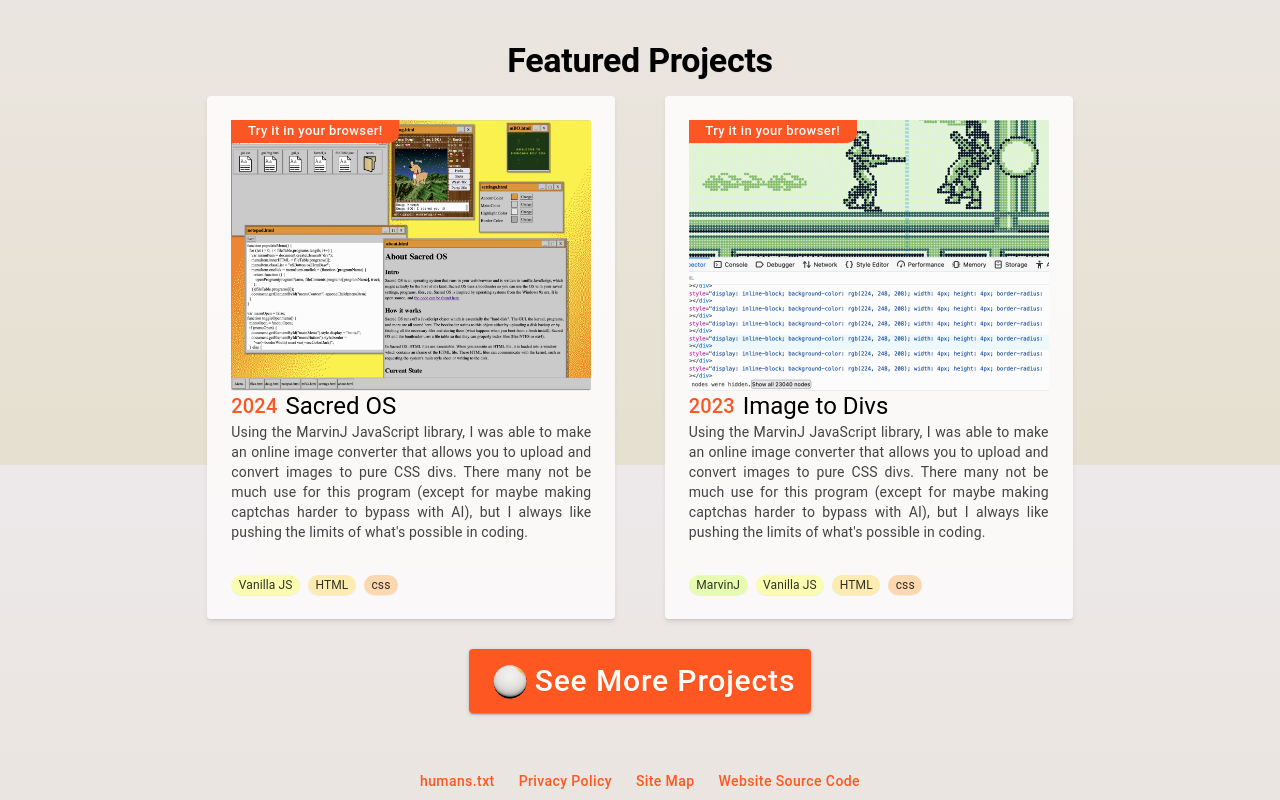
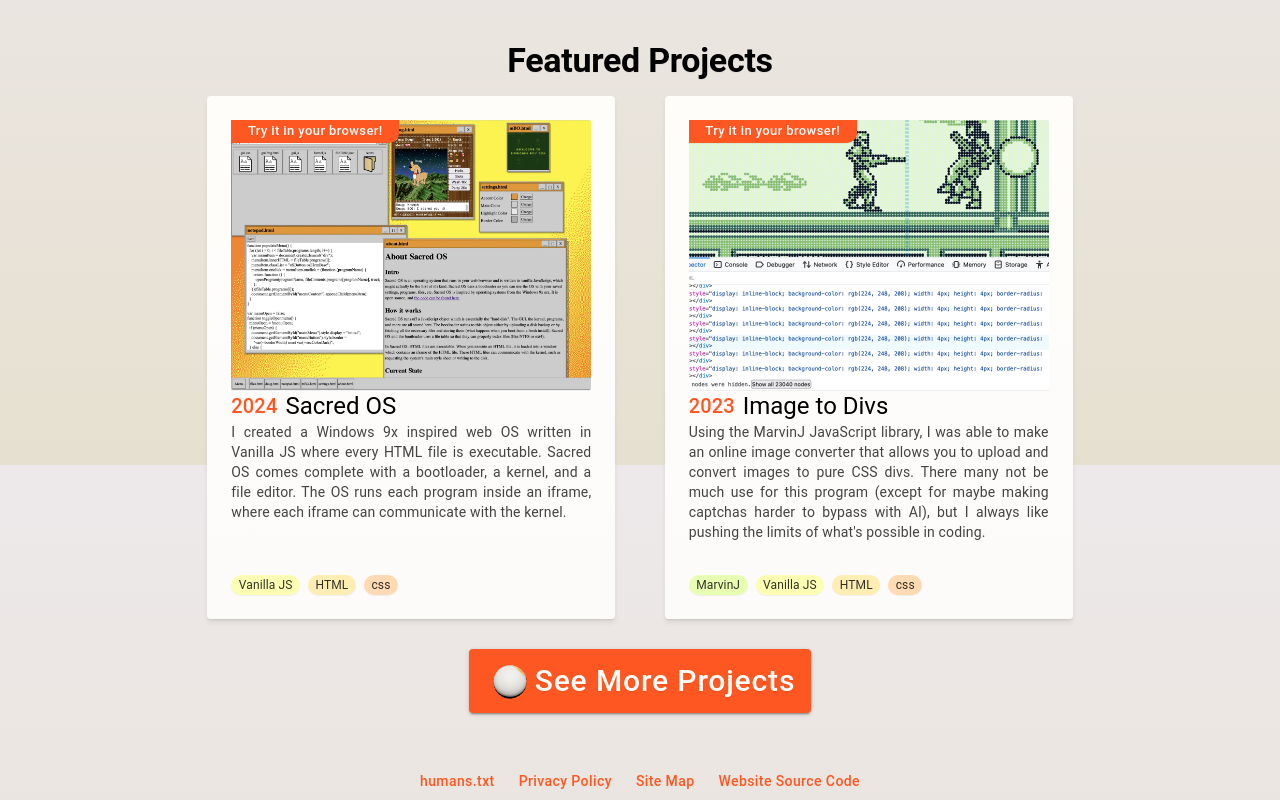
Before and after one commit to M-Valentino/M-Valentino_Node, a Next.js app: page / in a window 1280 px wide. Shown: the part 1935-2735 px from the top of the page. Built offline with nearby package versions, Linux system fonts and the light colour scheme.

Commit message:
added sacredos description

```diff
--- a/src/consts/projectContent.ts
+++ b/src/consts/projectContent.ts
@@ -98,7 +98,7 @@ export const PROJECT_CONTENT = [
     title: PROJECT_TITLES.sacredOS,
     date: "2024",
     description:
-      "Using the MarvinJ JavaScript library, I was able to make an online image converter that allows you to upload and convert images to pure CSS divs. There many not be much use for this program (except for maybe making captchas harder to bypass with AI), but I always like pushing the limits of what's possible in coding.",
+      "I created a Windows 9x inspired web OS written in Vanilla JS where every HTML file is executable. Sacred OS comes complete with a bootloader, a kernel, and a file editor. The OS runs each program inside an iframe, where each iframe can communicate with the kernel.",
     languages: [
       LANGUAGES.vanillaJS,
       LANGUAGES.html,
```
